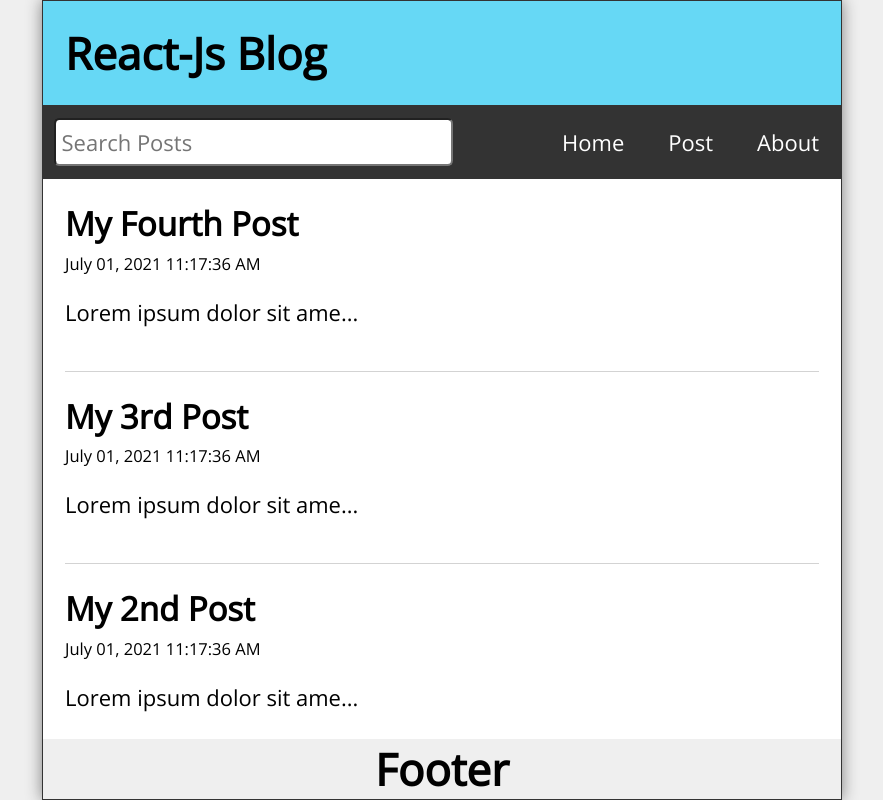
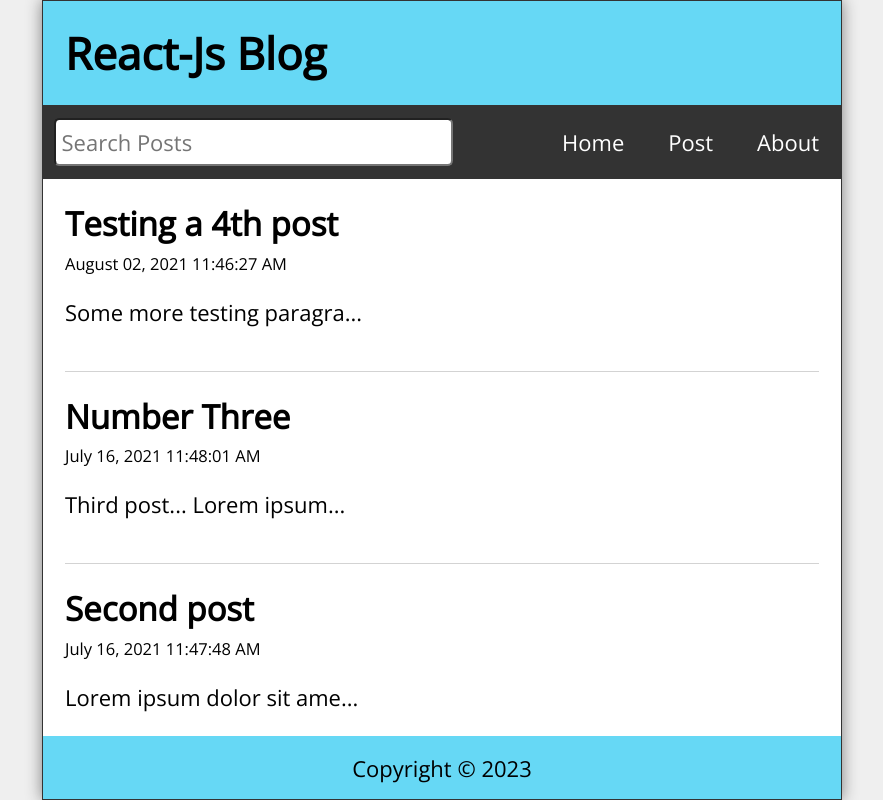
Before and after one commit to rishikrc3/Blog_, a React (Create React App) app in the folder blog/: page / in a window 1280 px wide. Shown: the whole page, without its empty margins (198-1081 px from the left). Built offline with nearby package versions, Linux system fonts and the light colour scheme; data requests are answered from the project's data file.

Commit message:
fetch_data

```diff
--- /dev/null
+++ b/blog/data/db.json
@@ -0,0 +1,28 @@
+{
+    "posts": [
+      {
+        "id": 1,
+        "title": "1st post",
+        "datetime": "July 16, 2021 11:47:39 AM",
+        "body": "Lorem ipsum dolor sit amet, consectetur adipiscing elit, sed do eiusmod tempor incididunt ut labore et dolore magna aliqua. Ut enim ad minim veniam, quis nostrud exercitation ullamco laboris nisi ut aliquip ex ea commodo consequat. Duis aute irure dolor in reprehenderit in voluptate velit esse cillum dolore eu fugiat nulla pariatur. Excepteur sint occaecat cupidatat non proident, sunt in culpa qui officia deserunt mollit anim id est laborum."
+      },
+      {
+        "id": 2,
+        "title": "Second post",
+        "datetime": "July 16, 2021 11:47:48 AM",
+        "body": "Lorem ipsum dolor sit amet, consectetur adipiscing elit, sed do eiusmod tempor incididunt ut labore et dolore magna aliqua. Ut enim ad minim veniam, quis nostrud exercitation ullamco laboris nisi ut aliquip ex ea commodo consequat. Duis aute irure dolor in reprehenderit in voluptate velit esse cillum dolore eu fugiat nulla pariatur. Excepteur sint occaecat cupidatat non proident, sunt in culpa qui officia deserunt mollit anim id est laborum. two"
+      },
+      {
+        "id": 3,
+        "title": "Number Three",
+        "datetime": "July 16, 2021 11:48:01 AM",
+        "body": "Third post... Lorem ipsum dolor sit amet, consectetur adipiscing elit, sed do eiusmod tempor incididunt ut labore et dolore magna aliqua. Ut enim ad minim veniam, quis nostrud exercitation ullamco laboris nisi ut aliquip ex ea commodo consequat. Duis aute irure dolor in reprehenderit in voluptate velit esse cillum dolore eu fugiat nulla pariatur. Excepteur sint occaecat cupidatat non proident, sunt in culpa qui officia deserunt mollit anim id est laborum."
+      },
+      {
+        "id": 4,
+        "title": "Testing a 4th post",
+        "datetime": "August 02, 2021 11:46:27 AM",
+        "body": "Some more testing paragraphs!"
+      }
+    ]
+  }
--- a/blog/package.json
+++ b/blog/package.json
@@ -6,6 +6,7 @@
     "@testing-library/jest-dom": "^5.17.0",
     "@testing-library/react": "^13.4.0",
     "@testing-library/user-event": "^13.5.0",
+    "axios": "^1.4.0",
     "date-fns": "^2.30.0",
     "react": "^18.2.0",
     "react-dom": "^18.2.0",
--- a/blog/src/About.js
+++ b/blog/src/About.js
@@ -1,9 +1,11 @@
-import React from "react";
-
 const About = () => {
   return (
-    <main>
-      <h1>About</h1>
+    <main className="About">
+      <h2>About</h2>
+      <p style={{ marginTop: "1rem" }}>
+        This blog app is a project in the my journey of learning React and
+        Javascript.
+      </p>
     </main>
   );
 };
--- a/blog/src/App.js
+++ b/blog/src/App.js
@@ -7,33 +7,9 @@
 import { Routes, Route, useNavigate } from "react-router-dom";
 import { useState, useEffect } from "react";
 import { format } from "date-fns";
+import api from "./api/posts";
 function App() {
-  const [posts, setPosts] = useState([
-    {
-      id: 1,
-      title: "My First Post",
-      datetime: "July 01, 2021 11:17:36 AM",
-      body: "Lorem ipsum dolor sit amet consectetur adipisicing elit. Quis consequatur expedita, assumenda similique non optio! Modi nesciunt excepturi corrupti atque blanditiis quo nobis, non optio quae possimus illum exercitationem ipsa!",
-    },
-    {
-      id: 2,
-      title: "My 2nd Post",
-      datetime: "July 01, 2021 11:17:36 AM",
-      body: "Lorem ipsum dolor sit amet consectetur adipisicing elit. Quis consequatur expedita, assumenda similique non optio! Modi nesciunt excepturi corrupti atque blanditiis quo nobis, non optio quae possimus illum exercitationem ipsa!",
-    },
-    {
-      id: 3,
-      title: "My 3rd Post",
-      datetime: "July 01, 2021 11:17:36 AM",
-      body: "Lorem ipsum dolor sit amet consectetur adipisicing elit. Quis consequatur expedita, assumenda similique non optio! Modi nesciunt excepturi corrupti atque blanditiis quo nobis, non optio quae possimus illum exercitationem ipsa!",
-    },
-    {
-      id: 4,
-      title: "My Fourth Post",
-      datetime: "July 01, 2021 11:17:36 AM",
-      body: "Lorem ipsum dolor sit amet consectetur adipisicing elit. Quis consequatur expedita, assumenda similique non optio! Modi nesciunt excepturi corrupti atque blanditiis quo nobis, non optio quae possimus illum exercitationem ipsa!",
-    },
-  ]);
+  const [posts, setPosts] = useState([]);
   const [search, setSearch] = useState("");
   const [searchResults, setSearchResults] = useState([]);
   const [postTitle, setPostTitle] = useState("");
@@ -49,6 +25,26 @@
 
     setSearchResults(filteredResults.reverse());
   }, [posts, search]);
+
+  useEffect(() => {
+    const fetchPosts = async () => {
+      try {
+        const response = await api.get("/posts");
+        setPosts(response.data);
+      } catch (err) {
+        if (err.response) {
+          // Not in the 200 response range
+          console.log(err.response.data);
+          console.log(err.response.status);
+          console.log(err.response.headers);
+        } else {
+          console.log(`Error: ${err.message}`);
+        }
+      }
+    };
+
+    fetchPosts();
+  }, []);
 
   const handleSubmit = (e) => {
     e.preventDefault();
--- a/blog/src/Footer.js
+++ b/blog/src/Footer.js
@@ -1,9 +1,8 @@
-import React from "react";
-
 const Footer = () => {
+  const today = new Date();
   return (
-    <footer>
-      <h1>Footer</h1>
+    <footer className="Footer">
+      <p>Copyright &copy; {today.getFullYear()}</p>
     </footer>
   );
 };
--- a/blog/src/Misssing.js
+++ b/blog/src/Misssing.js
@@ -1,11 +1,15 @@
-import React from "react";
+import { Link } from "react-router-dom";
 
-const Misssing = () => {
+const Missing = () => {
   return (
-    <main>
-      <h1>Missing</h1>
+    <main className="Missing">
+      <h2>Page Not Found</h2>
+      <p>Well, that's disappointing.</p>
+      <p>
+        <Link to="/">Visit Our Homepage</Link>
+      </p>
     </main>
   );
 };
 
-export default Misssing;
+export default Missing;
--- /dev/null
+++ b/blog/src/api/posts.js
@@ -0,0 +1,5 @@
+import axios from "axios";
+
+export default axios.create({
+  baseURL: "http://localhost:3500",
+});
```
Also changed, not shown: 1 other file (tests, documents, lock files or other folders).
